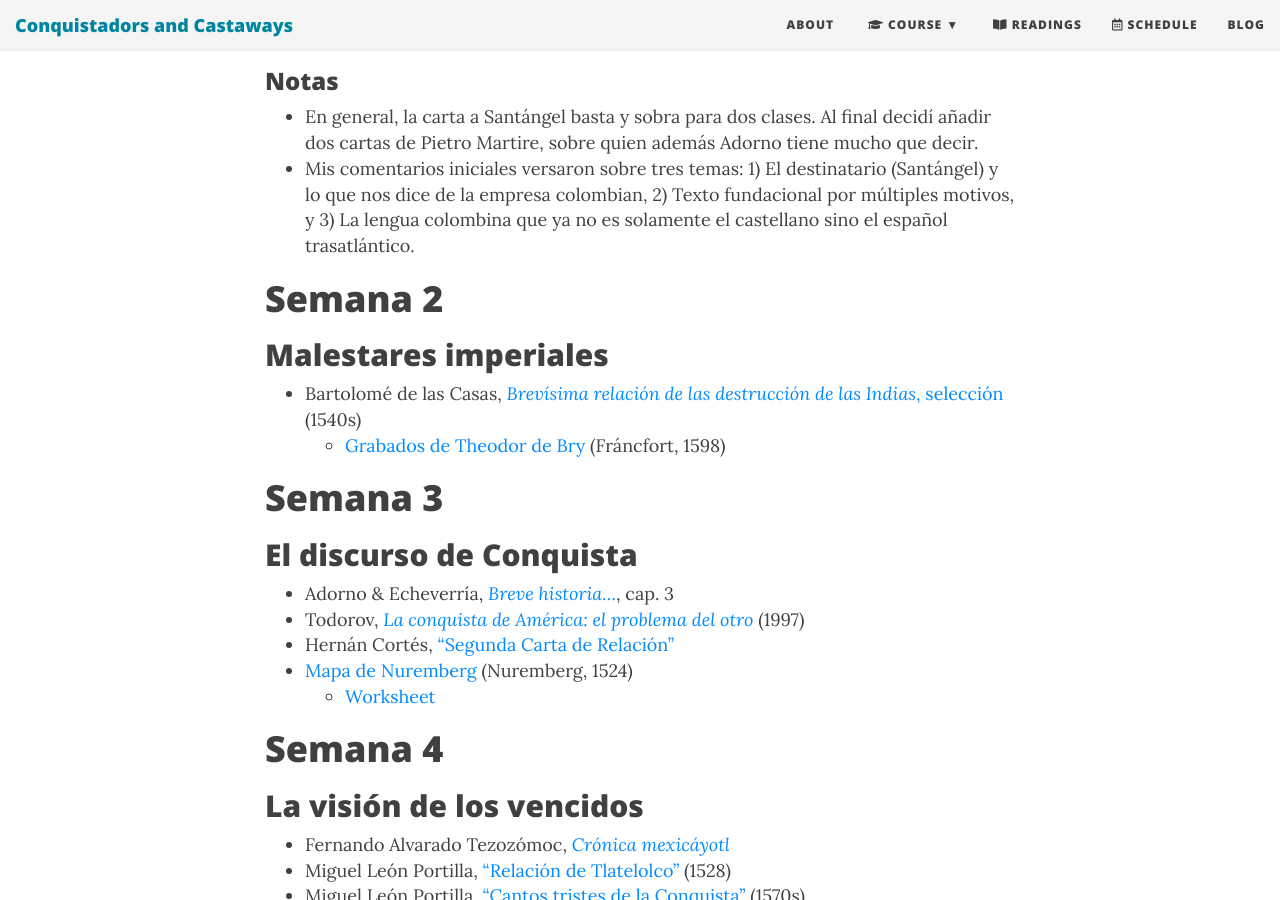
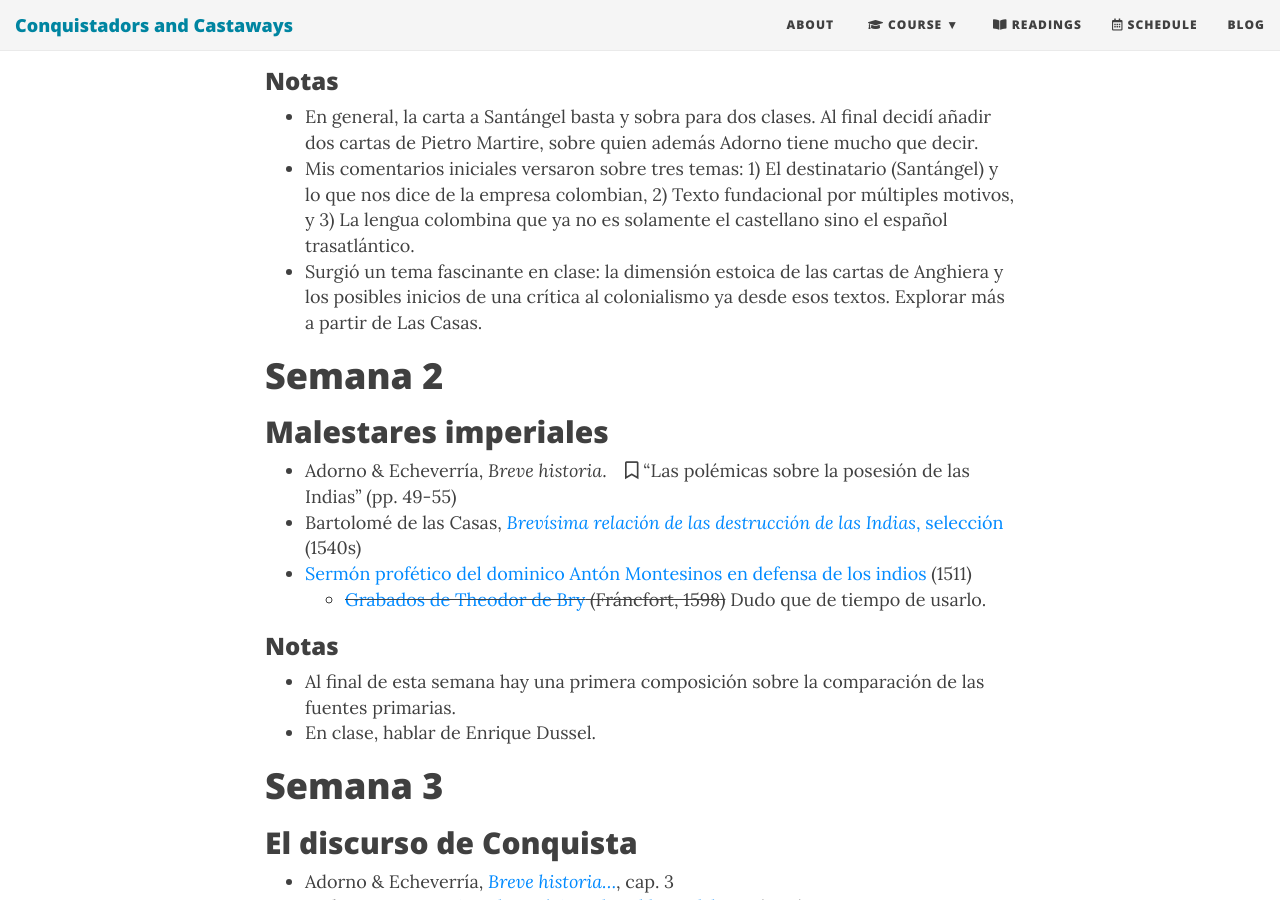
Before and after one commit to Hipomenes/ls452, a Jekyll site: the page built from syllabus-prof.md, in a window 1280 px wide and 900 px high, scrolled down 2270 px. Built offline with Jekyll 4.4.1, drawn with Linux system fonts in a browser that asks for light colours; nearby versions of some CDN libraries.

Commit message:
Update syllabus-prof.md

```diff
--- a/syllabus-prof.md
+++ b/syllabus-prof.md
@@ -38,13 +38,21 @@ Introducción a la clase. Descripción de los temas, lecturas e ideas principale
 
 - En general, la carta a Santángel basta y sobra para dos clases. Al final decidí añadir dos cartas de Pietro Martire, sobre quien además Adorno tiene mucho que decir.
 - Mis comentarios iniciales versaron sobre tres temas: 1) El destinatario (Santángel) y lo que nos dice de la empresa colombian, 2) Texto fundacional por múltiples motivos, y 3) La lengua colombina que ya no es solamente el castellano sino el español trasatlántico.
+- Surgió un tema fascinante en clase: la dimensión estoica de las cartas de Anghiera y los posibles inicios de una crítica al colonialismo ya desde esos textos. Explorar más a partir de Las Casas.
 
 
 # Semana 2
 ## Malestares imperiales
 
-- Bartolomé de las Casas, [*Brevísima relación de las destrucción de las Indias*, selección](https://drive.google.com/open?id=16fXW5kJKYfivZrQdTBea9kLmKCl7F2RK) (1540s)
-    - [Grabados de Theodor de Bry](https://commons.wikimedia.org/wiki/Category:Prints_from_Bartolom%C3%A9_de_las_Casas_Regionum) (Fráncfort, 1598)
+- Adorno & Echeverría, *Breve historia*. &ensp; <i class="far fa-bookmark"></i> “Las polémicas sobre la posesión de las Indias” (pp. 49-55)
+- Bartolomé de las Casas, [*Brevísima relación de las destrucción de las Indias*, selección](https://bushare-my.sharepoint.com/:b:/g/personal/dhcg_bu_edu/EROXXtX5rRpBipr5h7EQZQMB0JXsPu7HVYA1OD25IZZm-g?e=nFArRv) (1540s)
+- [Sermón profético del dominico Antón Montesinos en defensa de los indios](https://bushare-my.sharepoint.com/:b:/g/personal/dhcg_bu_edu/EQZM1rSG12JCrckn8zCiRLIBRiLaa6Nt-Wncbn_3DVBaGQ?e=1z7D2h) (1511)
+    - ~~[Grabados de Theodor de Bry](https://commons.wikimedia.org/wiki/Category:Prints_from_Bartolom%C3%A9_de_las_Casas_Regionum) (Fráncfort, 1598)~~ Dudo que de tiempo de usarlo.
+
+### Notas
+
+- Al final de esta semana hay una primera composición sobre la comparación de las fuentes primarias.
+- En clase, hablar de Enrique Dussel.
 
 # Semana 3
 ##  El discurso de Conquista
```
